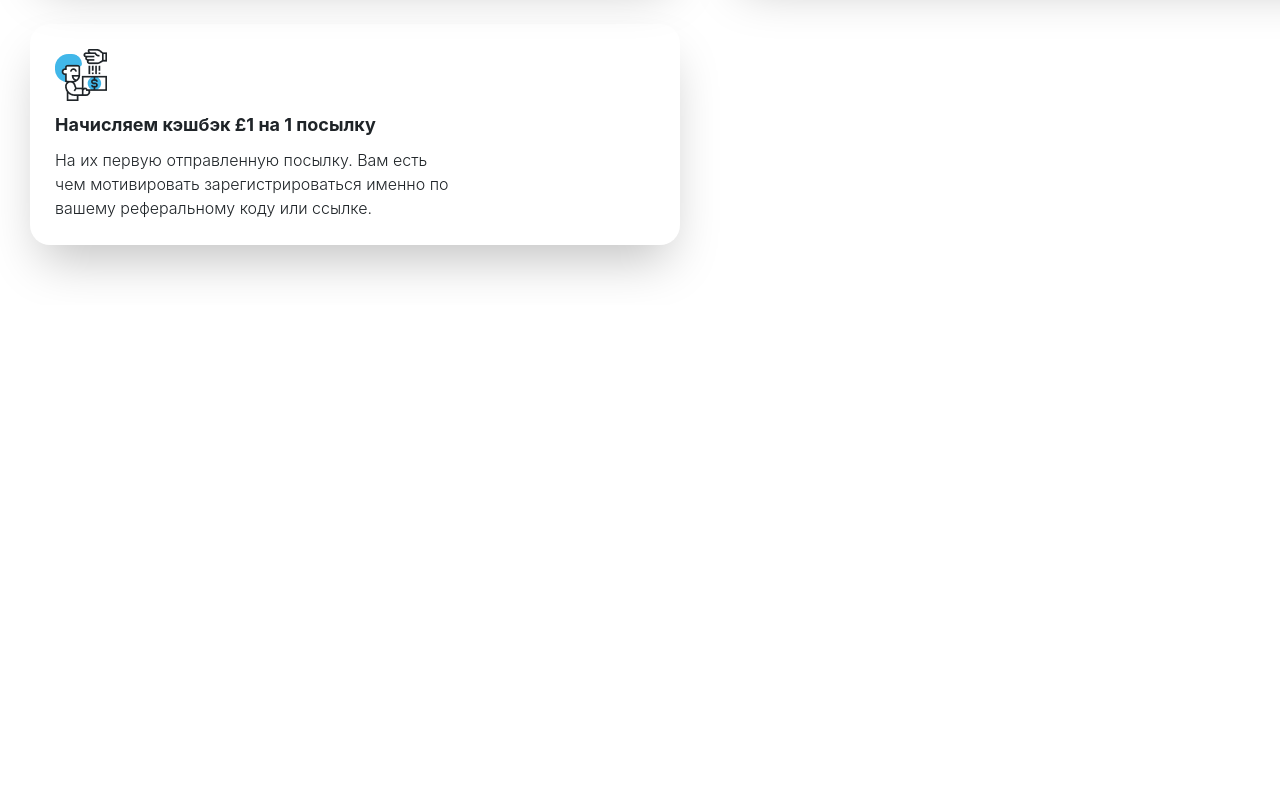
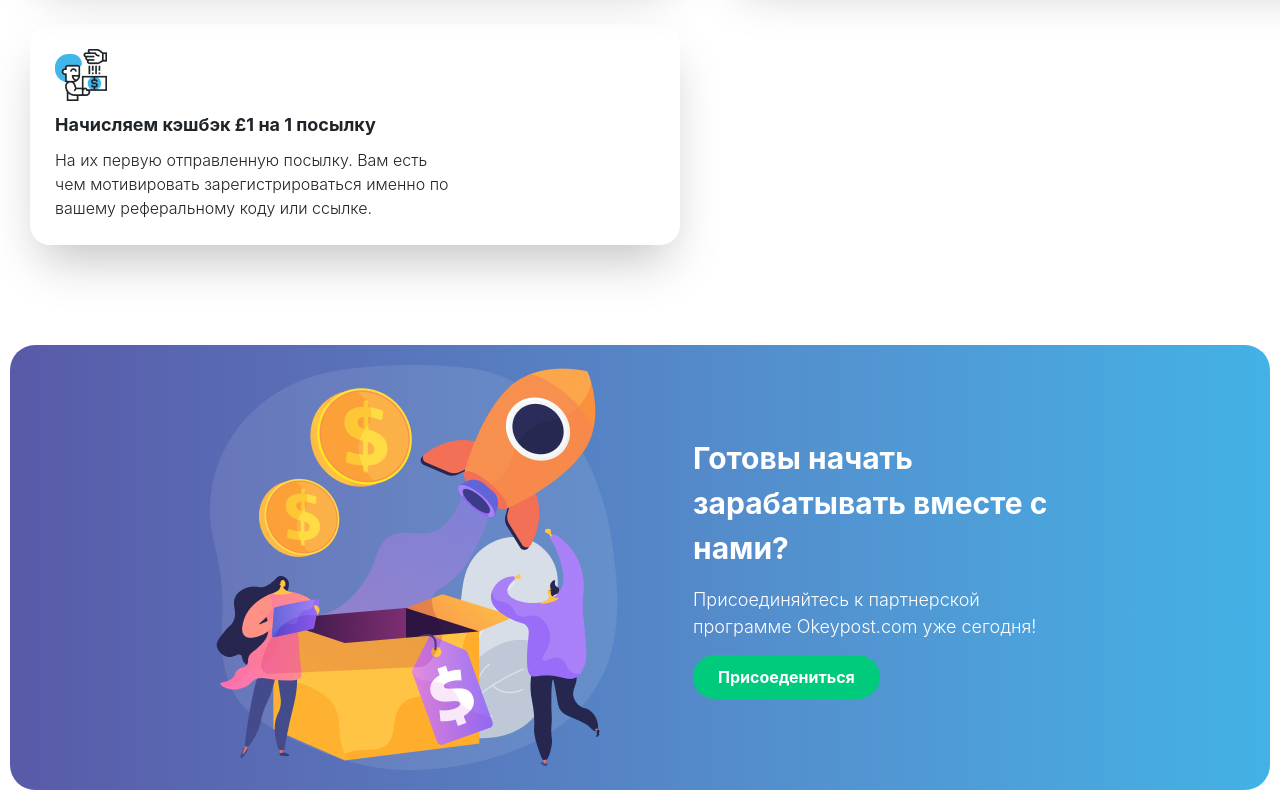
Before and after one commit to mahmadzoda09/LESSON5WEEK3, a website: page src/page4.html in a window 1280 px wide. Shown: the part 1165-1965 px from the top of the page. Before the commit the page ends 1470 px from the top, so only its background shows below. Drawn offline with nearby package versions, Linux system fonts and the light colour scheme; files that its build step writes are made by us from their sources.

Commit message:
Bonus1Sec3

```diff
--- a/src/page4.html
+++ b/src/page4.html
@@ -143,6 +143,24 @@
           </nav>
         </div>
       </section>
+      <section
+        class="flex flex-col items-start lg:flex-row lg:items-center gap-[50px] lg:gap-[75px] justify-between max-w-350 m-auto bg-linear-to-r from-[#595AA8] rounded-[25px] to-[#42B2E6] lg:mt-[50px] p-[20px] lg:px-[200px]"
+      >
+        <img src="Ресурс17.png" alt="" />
+        <aside class="flex flex-col items-start gap-[15px] text-white">
+          <h1 class="text-[30px] font-bold">
+            Готовы начать зарабатывать вместе с нами?
+          </h1>
+          <p class="text-[18px] font-light">
+            Присоединяйтесь к партнерской программе Okeypost.com уже сегодня!
+          </p>
+          <button
+            class="text-white font-bold p-[10px_25px] rounded-[50px] bg-[#00CB7C]"
+          >
+            Присоедениться
+          </button>
+        </aside>
+      </section>
     </main>
   </body>
 </html>
```
Also changed, not shown: src/Ресурс17.png (added).
